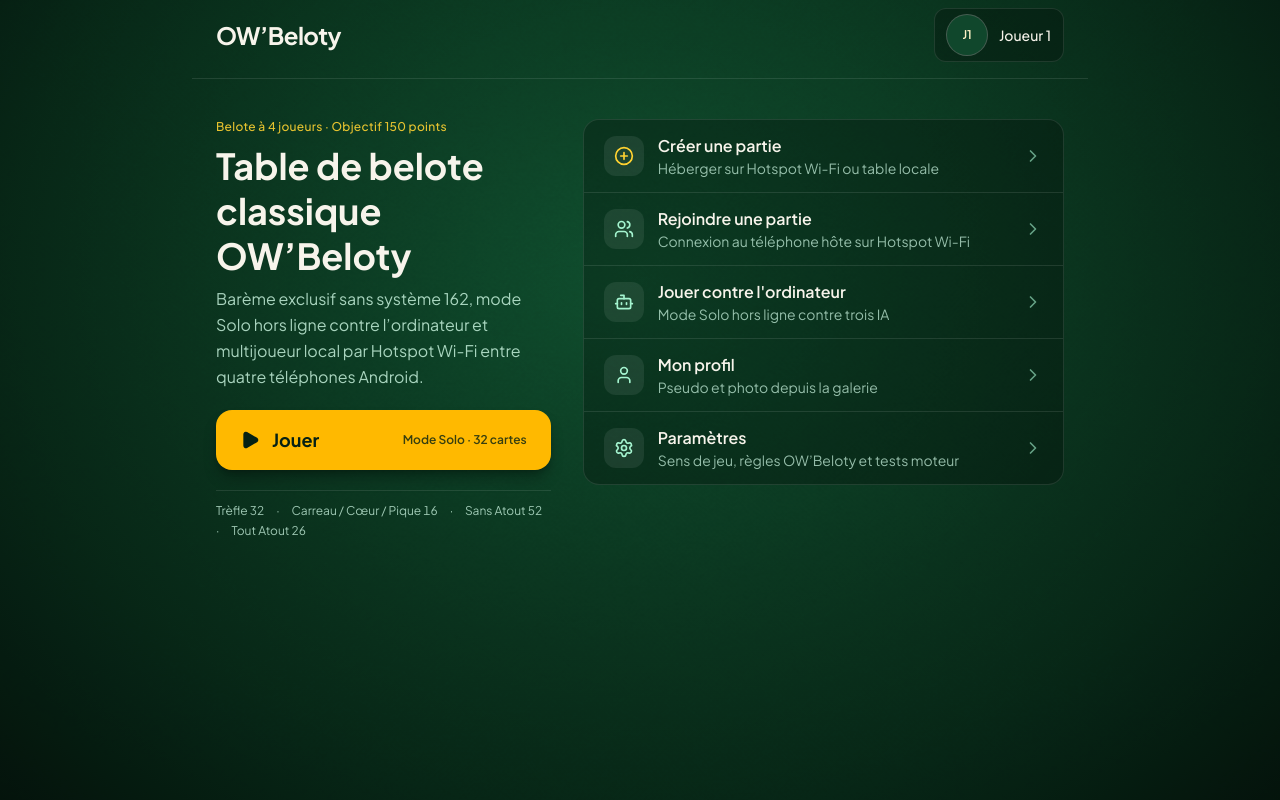
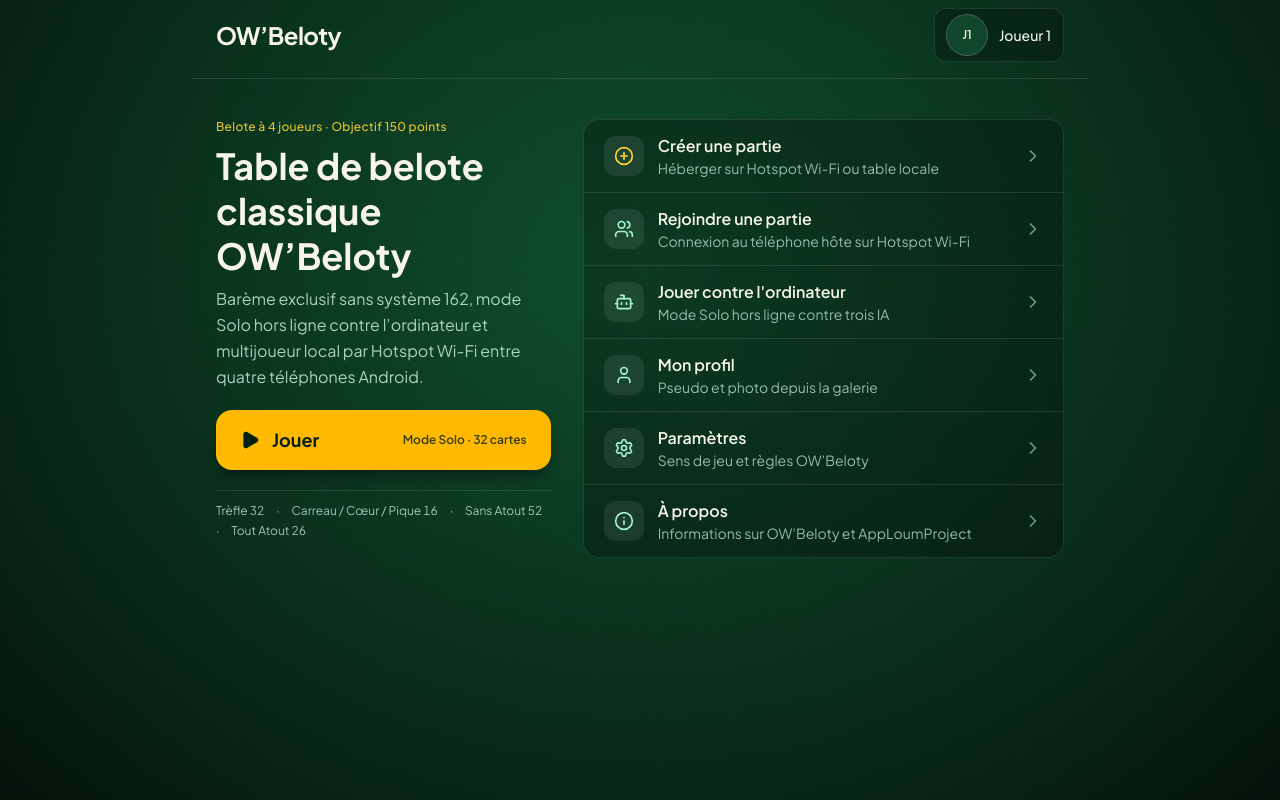
Before and after one commit to apploumproject-wq/OW-Beloty, a React (Vite) app: page / in a window 1280 px wide. Built offline with nearby package versions, Linux system fonts and the light colour scheme; what @capacitor/core would draw is missing.

Commit message:
ui: add about entry to home menu

```diff
--- a/src/components/HomeMenu.tsx
+++ b/src/components/HomeMenu.tsx
@@ -2,6 +2,7 @@ import React from 'react';
 import {
   Bot,
   ChevronRight,
+  Info,
   Play,
   PlusCircle,
   Settings,
@@ -18,7 +19,8 @@ export type ScreenRoute =
   | 'REJOINDRE_PARTIE'
   | 'CONTRE_ORDI'
   | 'PROFIL'
-  | 'PARAMETRES';
+  | 'PARAMETRES'
+  | 'A_PROPOS';
 
 interface HomeMenuProps {
   profile: PlayerProfile;
@@ -64,8 +66,14 @@ export const HomeMenu: React.FC<HomeMenuProps> = ({
     {
       route: 'PARAMETRES',
       title: 'Paramètres',
-      subtitle: 'Sens de jeu, règles OW’Beloty et tests moteur',
+      subtitle: 'Sens de jeu et règles OW’Beloty',
       icon: <Settings className="w-5 h-5 text-emerald-200" />,
+    },
+    {
+      route: 'A_PROPOS',
+      title: 'À propos',
+      subtitle: 'Informations sur OW’Beloty et AppLoumProject',
+      icon: <Info className="w-5 h-5 text-emerald-200" />,
     },
   ];
 
```
